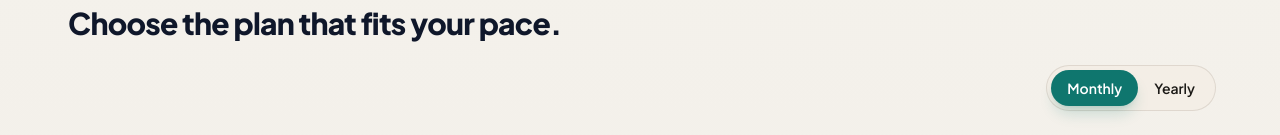
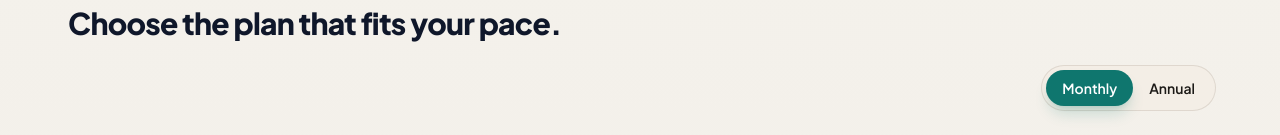
Before and after one commit to MBrock29/stop-procrastinating, a React (Vite) app: page / in a window 1280 px wide. Shown: the part 713-848 px from the top of the page. Built offline with nearby package versions, Linux system fonts and the light colour scheme; no server answers.

Commit message:
style: sync pricing cadence labels and surfaces

```diff
--- a/src/views/AuthPage.tsx
+++ b/src/views/AuthPage.tsx
@@ -2,7 +2,7 @@ import { useState } from 'react';
 import { Link, Navigate } from 'react-router-dom';
 import { useAuth } from '../features/auth/useAuth';
 
-type BillingCadence = 'monthly' | 'yearly';
+type BillingCadence = 'monthly' | 'annual';
 
 const flowSteps = [
   'Install the Chrome extension.',
@@ -33,7 +33,7 @@ export function AuthPage() {
       title: 'Pro',
       price: billingCadence === 'monthly' ? '£1.99' : '£19.99',
       cadence: billingCadence === 'monthly' ? '/month' : '/year',
-      badge: billingCadence === 'yearly' ? 'Best value' : undefined,
+      badge: billingCadence === 'annual' ? 'Best value' : undefined,
       benefits: [
         'Store up to 500 cards',
         'Generate up to 25 packs per month',
@@ -127,7 +127,7 @@ export function AuthPage() {
           <div className='mt-6 overflow-hidden'>
             <div className='flex justify-end'>
               <div className='soft-card inline-flex p-1'>
-                {(['monthly', 'yearly'] as BillingCadence[]).map((cadence) => (
+                {(['monthly', 'annual'] as BillingCadence[]).map((cadence) => (
                   <button
                     key={cadence}
                     type='button'
@@ -139,7 +139,7 @@ export function AuthPage() {
                         : 'text-[var(--app-text)] hover:bg-[var(--app-surface-strong)]',
                     ].join(' ')}
                   >
-                    {cadence === 'monthly' ? 'Monthly' : 'Yearly'}
+                    {cadence === 'monthly' ? 'Monthly' : 'Annual'}
                   </button>
                 ))}
               </div>
--- a/src/views/PricingPage.tsx
+++ b/src/views/PricingPage.tsx
@@ -3,7 +3,7 @@ import { Link } from 'react-router-dom';
 import { useAiAccess } from '../features/ai-access/useAiAccess';
 import type { PlanTier } from '../types/domain';
 
-type BillingCadence = 'monthly' | 'yearly';
+type BillingCadence = 'monthly' | 'annual';
 
 interface PlanCardDefinition {
   tier: PlanTier;
@@ -61,7 +61,7 @@ export function PricingPage() {
         ],
         ctaLabel: 'Billing coming soon',
         ctaKind: 'coming-soon',
-        badge: billingCadence === 'yearly' ? 'Best value' : undefined,
+        badge: billingCadence === 'annual' ? 'Best value' : undefined,
       },
       {
         tier: 'byok',
@@ -106,10 +106,10 @@ export function PricingPage() {
 
   return (
     <div className='space-y-6'>
-      <section className='panel overflow-hidden px-6 py-6 sm:px-8'>
+      <section className='overflow-hidden'>
         <div className='flex justify-end'>
           <div className='soft-card inline-flex p-1'>
-            {(['monthly', 'yearly'] as BillingCadence[]).map((cadence) => (
+            {(['monthly', 'annual'] as BillingCadence[]).map((cadence) => (
               <button
                 key={cadence}
                 type='button'
@@ -121,7 +121,7 @@ export function PricingPage() {
                     : 'text-[var(--app-text)] hover:bg-[var(--app-surface-strong)]',
                 ].join(' ')}
               >
-                {cadence === 'monthly' ? 'Monthly' : 'Yearly'}
+                {cadence === 'monthly' ? 'Monthly' : 'Annual'}
               </button>
             ))}
           </div>
```
